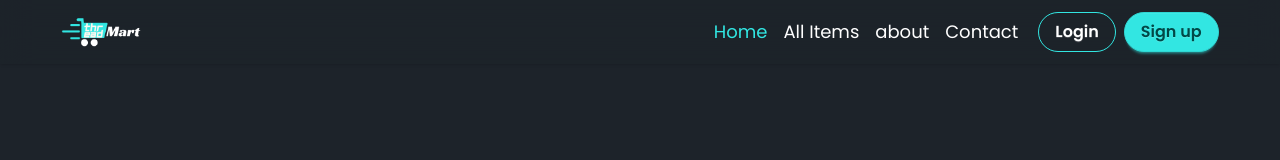
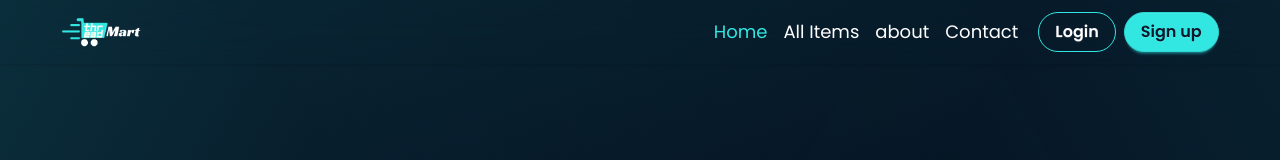
Before and after one commit to kamrulhasanPro/Thread-Mart, a React (Vite) app: page / in a window 1280 px wide. Shown: the top 160 px of the page. Built offline with nearby package versions, Linux system fonts and the light colour scheme; no server answers.

Commit message:
change body bg-color  and heder footer bg-color

```diff
--- a/src/Components/Footer/Footer.jsx
+++ b/src/Components/Footer/Footer.jsx
@@ -4,7 +4,7 @@ import Logo from "../Logo";
 
 const Footer = () => {
   return (
-    <footer className="bg-base-300 rounded-t-2xl">
+    <footer className="bg-secondary rounded-t-2xl">
       <MyContainer className="footer sm:footer-horizontal text-base-content py-10 flex flex-col sm:flex-row">
         <nav className="flex-1">
           <Logo />
--- a/src/Components/Header/Navbar.jsx
+++ b/src/Components/Header/Navbar.jsx
@@ -1,4 +1,4 @@
-import React from "react";
+import React, { useEffect, useState } from "react";
 import MyLink from "../MyLink";
 import MyContainer from "../MyContainer";
 import { Link } from "react-router";
@@ -9,7 +9,7 @@ import Logo from "../Logo";
 
 const Navbar = () => {
   const { user, signOutUser } = useAuth();
-
+  const [scrollY, setScrolled] = useState(false);
   const navList = (
     <>
       <MyLink to={"/"}>Home</MyLink>
@@ -27,8 +27,26 @@ const Navbar = () => {
       toast.info("You are logout");
     });
   };
+
+  useEffect(() => {
+    const handleScroll = () => {
+      if (window.scrollY > 200) {
+        setScrolled(true);
+      } else {
+        setScrolled(false);
+      }
+    };
+
+    window.addEventListener("scroll", handleScroll);
+    return () => window.removeEventListener("scroll", handleScroll);
+  }, []);
+
   return (
-    <nav className="bg-base-100/80 backdrop-blur-lg shadow-sm ">
+    <nav
+      className={`${
+        scrollY ? "bg-secondary/80" : "bg-transparent"
+      } backdrop-blur-lg shadow-sm `}
+    >
       <MyContainer className="navbar justify-between">
         {/* left side */}
         <div className="navbar-start">
--- a/src/Components/ProductCard/ProductCard.jsx
+++ b/src/Components/ProductCard/ProductCard.jsx
@@ -2,7 +2,10 @@ import React from "react";
 
 const ProductCard = () => {
   return (
-    <div className="bg-[#0f172a]/50 backdrop-blur-md text-secondary-content hover:-translate-y-1 border-2 border-transparent hover:border-primary/20 duration-300 rounded-t-2xl">
+    <div
+      className="bg-[#0f172a]/50 hover:bg-[#111c35] backdrop-blur-md text-secondary-content hover:-translate-y-1 border-2 border-transparent hover:border-primary/20 duration-300 rounded-t-2xl   hover:shadow-[0_25px_60px_rgba(0,0,0,0.7),0_0_30px_rgba(50,230,226,0.35)]
+"
+    >
       <figure className="p-4 flex items-center justify-center">
         <img
           src="https://i.postimg.cc/GhKHnzSB/High_Speed_Racing_Rechargeable_Remote_Co_Non_Brand_9ccd0_360012.png"
--- a/src/Pages/Home/Sections/NewsLetter.jsx
+++ b/src/Pages/Home/Sections/NewsLetter.jsx
@@ -3,8 +3,8 @@ import HeadTitle from "../../../Components/HeadTitle";
 
 const NewsLetter = () => {
   return (
-    <section className="px-6 py-16 bg-[#0f172a] mt-16 rounded-2xl text-center">
-      <h2 className="text-3xl md:text-5xl font-semibold text-primary mb-2">
+    <section className="px-6 py-16 bg-primary/10 mt-16 rounded-2xl text-center">
+      <h2 className="text-3xl md:text-5xl font-semibold text-white mb-2">
         Subscribe to Our Newsletter
       </h2>
 
--- a/src/Styles/index.css
+++ b/src/Styles/index.css
@@ -18,15 +18,23 @@
   default: true;
   --color-primary: #32e6e2;
   --color-primary-content: #12181f;
-  --color-secondary: #014847;
+  --color-secondary: #0f172a;
   --color-secondary-content: #ffffff;
 }
 
 /* e6ecf2 */
 
-.rounded_btn{
-    @apply btn btn-primary rounded-full text-[1rem] text-secondary
+.rounded_btn {
+  @apply btn btn-primary rounded-full text-[1rem] text-secondary;
 }
-.rounded_btn_outline{
-    @apply btn btn-primary btn-outline text-secondary-content rounded-full text-[1rem] hover:text-secondary
+.rounded_btn_outline {
+  @apply btn btn-primary btn-outline text-secondary-content rounded-full text-[1rem] hover:text-secondary;
 }
+
+body {
+  background:
+    linear-gradient(120deg, rgba(50,230,226,0.18), transparent 60%),
+    linear-gradient(240deg, rgba(50,230,226,0.12), transparent 60%),
+    #020617;
+  background-attachment: fixed;
+}
```
